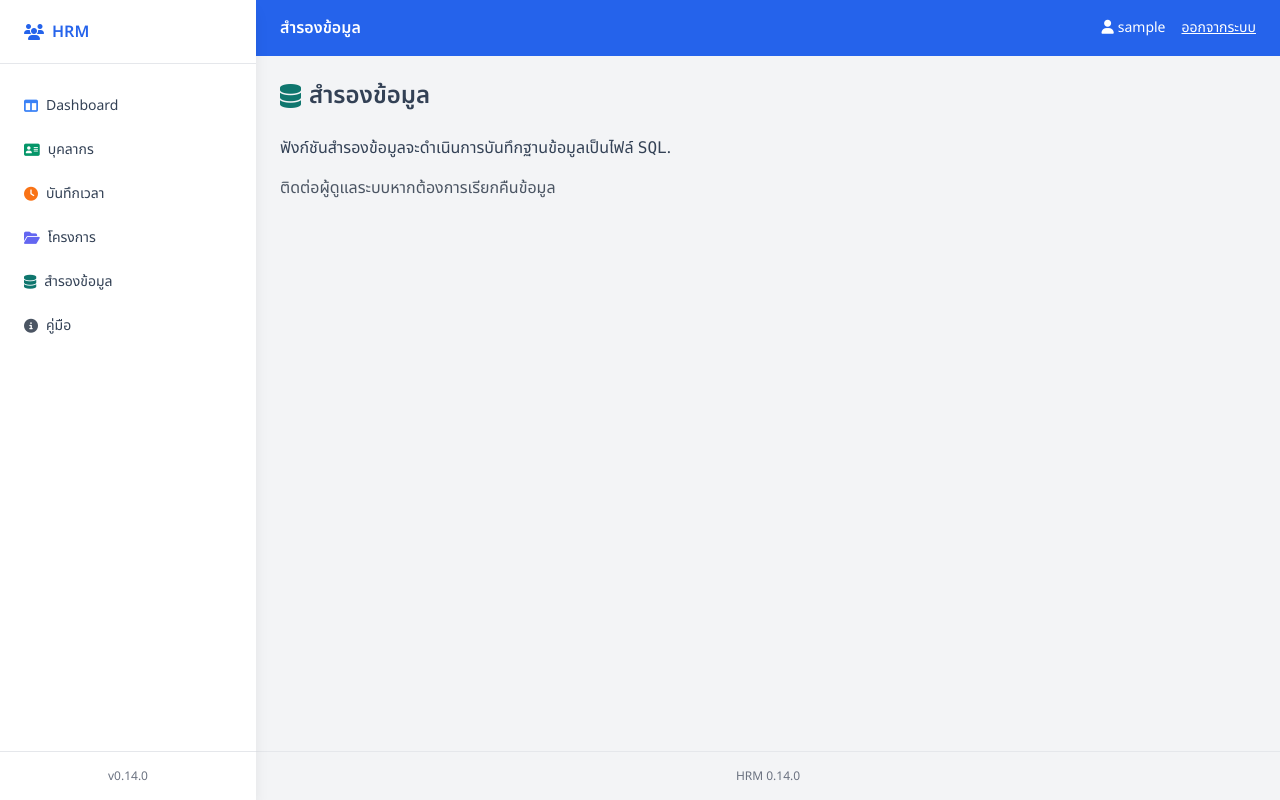
After one commit to theeraphol/hrm, a Flask app: page /hrm/backup in a window 1280 px wide. The commit adds this page. Run offline with Flask 2, Linux system fonts and the light colour scheme; the visitor is signed in with stand-in values (Sample User, id 1); some libraries are stand-ins or nearby versions.

Commit message:
Add backup feature and update menu

```diff
--- a/app.py
+++ b/app.py
@@ -170,6 +170,14 @@ def projects():
         return redirect(url_for('hrm.login'))
     return render_template('projects.html', title='โครงการ')
 
+# ----- Backup -----
+
+@bp.route('/backup')
+def backup():
+    if not sso_authenticated():
+        return redirect(url_for('hrm.login'))
+    return render_template('backup.html', title='สำรองข้อมูล')
+
 # ----- About -----
 
 @bp.route('/about')
--- a/config.py
+++ b/config.py
@@ -3,7 +3,7 @@ import os
 class Config:
     """การตั้งค่าสำหรับแอปพลิเคชัน"""
 
-    VERSION = "0.13.0"
+    VERSION = "0.14.0"
 
     # คีย์ลับสำหรับ Flask ต้องกำหนดผ่านตัวแปรสภาพแวดล้อมเท่านั้น
     SECRET_KEY = os.environ.get("BST-bangsithong-app-SECRET_KEY-024467684")
@@ -14,7 +14,7 @@ class Config:
     DB_USER = os.environ.get('MYSQL_USER', 'root')
     # กำหนดรหัสผ่านฐานข้อมูลผ่านตัวแปรสภาพแวดล้อม
     # รองรับตัวแปรเดิมที่อาจยังใช้งานอยู่ด้วย
-    DB_PASSWORD = os.environ.get('MYSQL_PASSWORD') or os.environ.get('987654321')
+    DB_PASSWORD = os.environ.get('MYSQL_PASSWORD') or os.environ.get('MYSQL_PW')
     # ค่าดีฟอลต์ตรงกับฐานข้อมูลที่สร้างจาก schema.sql
     DB_NAME = os.environ.get('MYSQL_DB', 'hrm')
     # Optional path to mysqldump for backup service
--- /dev/null
+++ b/templates/backup.html
@@ -0,0 +1,6 @@
+{% extends 'base.html' %}
+{% block body %}
+<h1 class="text-2xl font-bold mb-6 flex items-center gap-2"><i class="fa-solid fa-database text-teal-700"></i><span>สำรองข้อมูล</span></h1>
+<p>ฟังก์ชันสำรองข้อมูลจะดำเนินการบันทึกฐานข้อมูลเป็นไฟล์ <code>SQL</code>.</p>
+<p class="mt-4 text-gray-600">ติดต่อผู้ดูแลระบบหากต้องการเรียกคืนข้อมูล</p>
+{% endblock %}
--- a/templates/base.html
+++ b/templates/base.html
@@ -41,6 +41,11 @@
           </a>
         </li>
         <li>
+          <a href="{{ url_for('hrm.backup') }}" class="flex items-center gap-2 p-2 rounded-lg hover:bg-blue-50">
+            <i class="fa-solid fa-database text-teal-700"></i> สำรองข้อมูล
+          </a>
+        </li>
+        <li>
           <a href="{{ url_for('hrm.about') }}" class="flex items-center gap-2 p-2 rounded-lg hover:bg-blue-50">
             <i class="fa-solid fa-circle-info text-gray-600"></i> คู่มือ
           </a>
```
Also changed, not shown: README.md.
